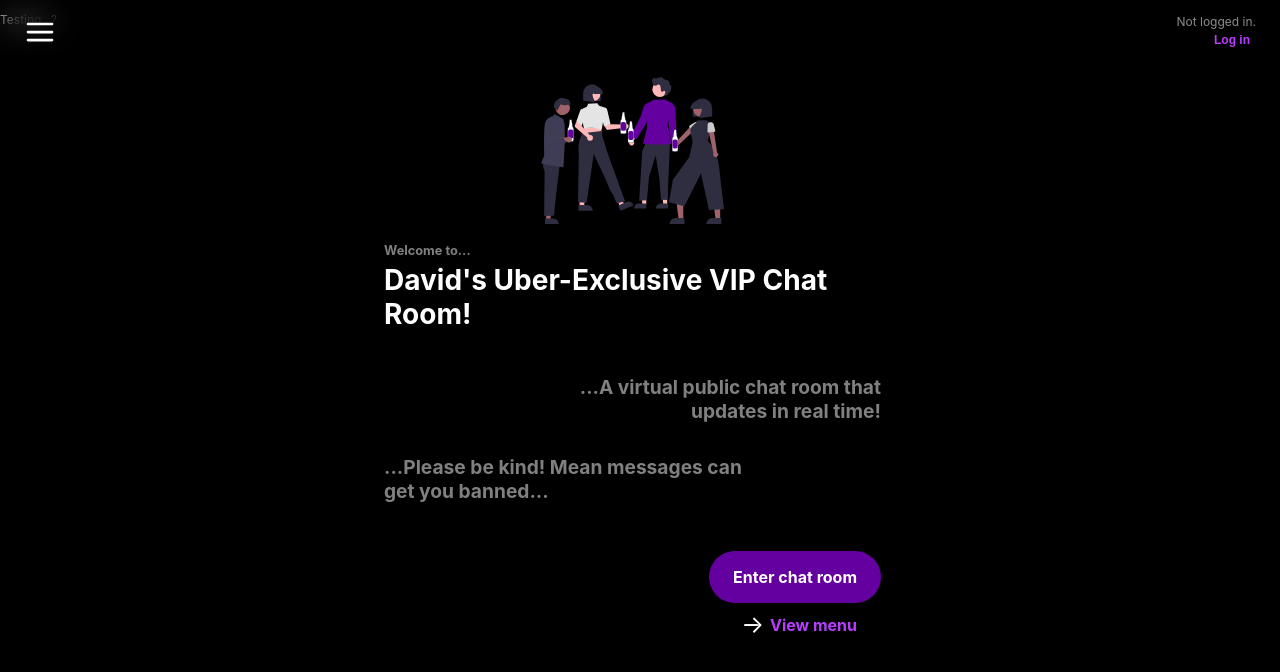
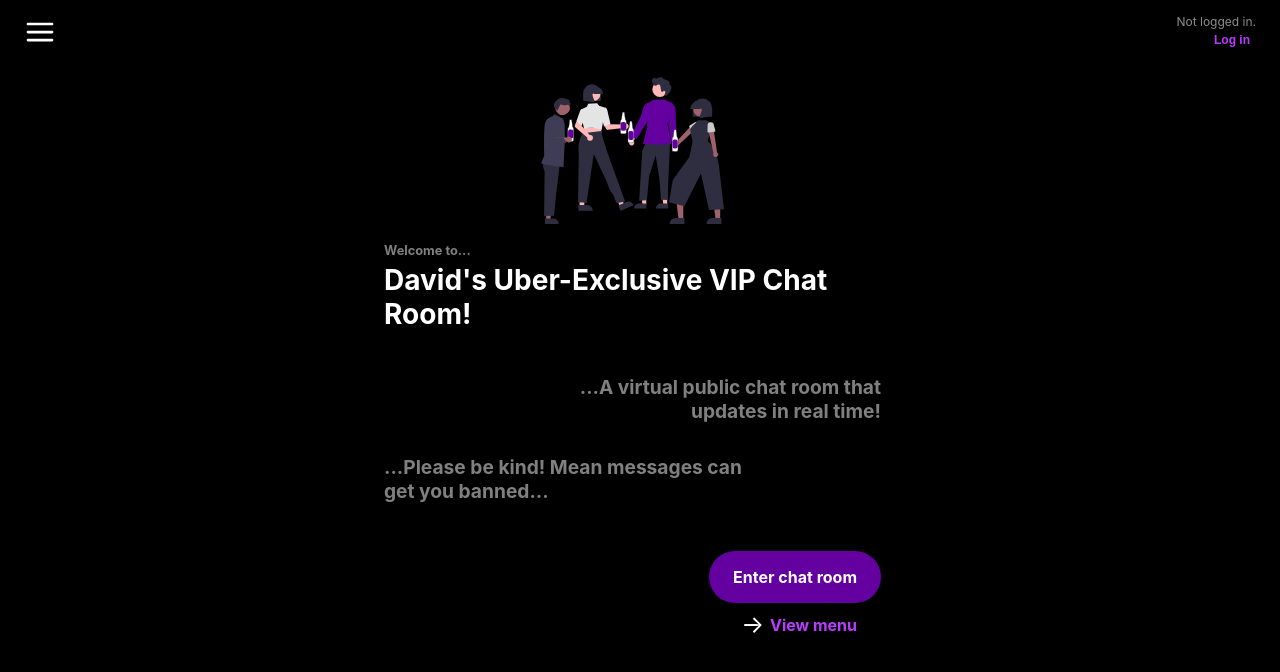
Before and after one commit to douglasdavid177/Chat-Room, a Next.js app: page / in a window 1280 px wide. Shown: the top 672 px of the page. Built offline with nearby package versions, Linux system fonts and the light colour scheme; no server answers.

Commit message:
removed test paragraph from body

```diff
--- a/components/layout.jsx
+++ b/components/layout.jsx
@@ -160,7 +160,7 @@ function Layout(props) {
     //style={turnStuffRed ? { background: `#${randomColor}` } : {}}
     //onScroll={FocusOnContent}
     >
-      <p>Testing...?</p>
+      {/* <p>Testing...?</p> */}
       <div className={"content"} ref={scrollContainer} tabIndex={-1}>
         {/* <motion.div initial={{ height: "auto" }} animate={{ height: "30vh" }}> */}
         <AnimatePresence>
```
